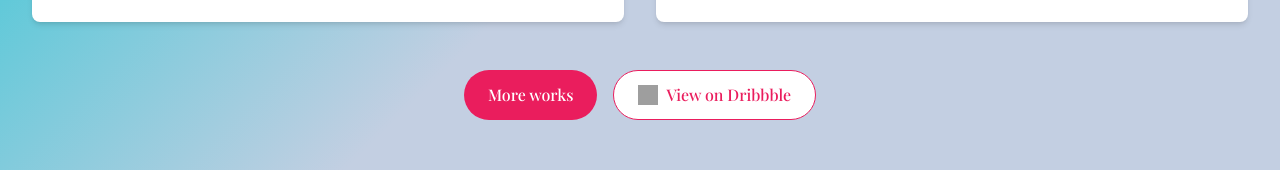
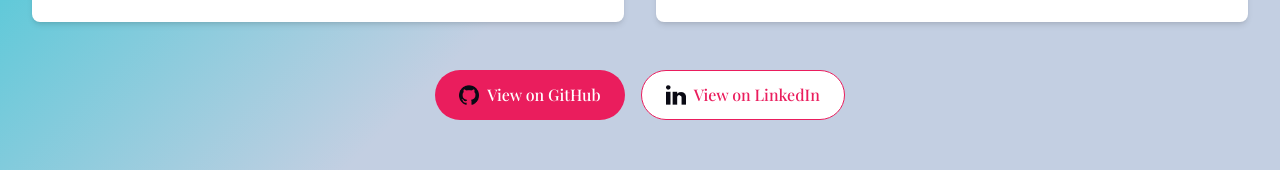
Before and after one commit to Bardsun0/My-Portfolio, a React (Vite) app: page / in a window 1280 px wide. Shown: the part 2221-2391 px from the top of the page. Built offline with nearby package versions, Linux system fonts and the light colour scheme; grey boxes are pictures that could not be loaded; a web font is replaced by a local one.

Commit message:
Projects.jsx added!!!

```diff
--- a/src/components/Projects.jsx
+++ b/src/components/Projects.jsx
@@ -52,27 +52,27 @@ const Projects = () => {
           ))}
         </div>
         <div className="flex justify-center mt-12">
-          <motion.button
-            className="bg-accent text-white px-6 py-3 rounded-full font-medium"
-            whileHover={{ scale: 1.05 }}
+          <motion.a
+            href="https://github.com/Bardsun0"
+            target="_blank"
+            rel="noopener noreferrer"
+            className="bg-accent text-white px-6 py-3 rounded-full font-medium flex items-center"
+            whileHover={{ scale: 1.1 }}
             whileTap={{ scale: 0.95 }}
           >
-            More works
-          </motion.button>
+            <img src="/github.png" alt="GitHub" className="w-5 h-5 mr-2" />
+            View on GitHub
+          </motion.a>
           <motion.a
-            href="https://dribbble.com"
+            href="https://www.linkedin.com/in/ozan-g%C3%BCne%C5%9F-500097312/"
             target="_blank"
             rel="noopener noreferrer"
             className="ml-4 bg-white text-accent border border-accent px-6 py-3 rounded-full font-medium flex items-center"
-            whileHover={{ scale: 1.05 }}
+            whileHover={{ scale: 1.1 }}
             whileTap={{ scale: 0.95 }}
           >
-            <img
-              src="/dribbble-icon.png"
-              alt="Dribbble"
-              className="w-5 h-5 mr-2"
-            />
-            View on Dribbble
+            <img src="/LinkedIn.png" alt="LinkedIn" className="w-5 h-5 mr-2" />
+            View on LinkedIn
           </motion.a>
         </div>
       </div>
```
